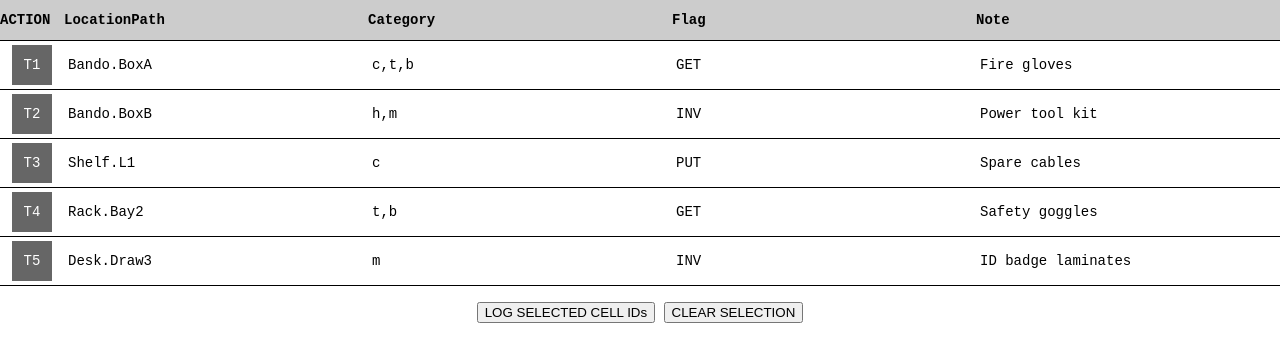
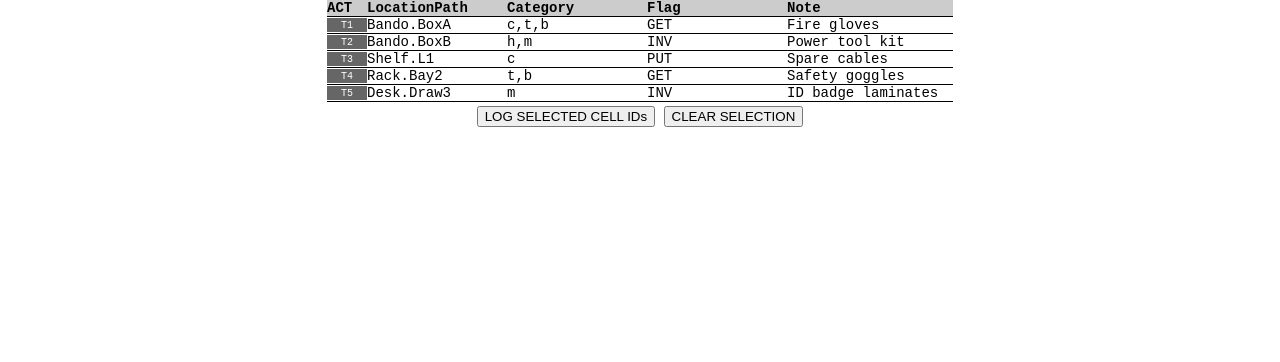
Before and after one commit to Emnolope/invt, a plain HTML site: page table.html in a window 1280 px wide. Drawn offline with Linux system fonts and the light colour scheme.

Commit message:
Gemini 3

```diff
--- a/table.html
+++ b/table.html
@@ -5,35 +5,72 @@
   <meta name="viewport" content="width=device-width, initial-scale=1.0">
   <title>Elegant Mobile Grid</title>
   <style>
-    /* Web 2.0 Plain CSS */
-    body {margin:0;font:14px 'Courier New', monospace}
+    /* Web 2.0 Space-Maximized CSS */
+    body {
+      margin: 0;
+      font: 14px 'Courier New', monospace;
+      overflow-x: auto; /* ENABLED horizontal scroll on the entire body */
+    }
     #App {
-      overflow-x: auto;
+      max-width: none; /* Removed constraint to allow width expansion */
+      width: fit-content; /* Width matches the inner grid content */
+      margin: 0 auto;
     }
-    #GridHeader,.Row {
-      display:grid;
-      grid-template-columns:64px repeat(4,1fr);
-      border-bottom:1px solid #000;
-      min-height:40px;
-      align-items:center
+    #GridHeader, .Row {
+      display: grid;
+      /* Fixed column widths to enable scrolling: 40px (Thumb) + 4 Data columns */
+      grid-template-columns: 40px 140px 140px 140px 166px;
+      width: 626px; /* Total fixed width for inner content */
+      border-bottom: 1px solid #000;
+      min-height: 16px; /* Reduced to minimum */
+      align-items: center;
     }
-    #GridHeader {font-weight:bold;background:#ccc}
-    .Cell {padding:4px;overflow:hidden;white-space:nowrap;user-select:none;touch-action:manipulation}
+    #GridHeader {
+      font-weight: bold;
+      background: #ccc;
+    }
+    .Cell {
+      /* Removed all padding */
+      overflow: hidden;
+      white-space: nowrap;
+      user-select: none;
+      touch-action: manipulation;
+    }
+    .ThumbCell {
+      text-align: center;
+    }
     .Thumb {
-      width:40px;height:40px;margin:0 auto;background:#666;color:#fff;
-      display:flex;align-items:center;justify-content:center
+      /* Collapsed height to fit text, removed margin/padding */
+      width: 100%;
+      height: 14px;
+      background: #666;
+      color: #fff;
+      display: flex;
+      align-items: center;
+      justify-content: center;
+      font-size: 10px;
     }
     /* Stark, clear state indicators */
-    .Selected {background:#8cf}
-    .Editing {background:#ff8}
-    input {width:98%;box-sizing:border-box;font:inherit;padding:2px;border:1px solid #000}
+    .Selected {
+      background: #8cf;
+    }
+    .Editing {
+      background: #ff8;
+    }
+    input {
+      width: 98%;
+      box-sizing: border-box;
+      font: inherit;
+      padding: 0; /* Removed padding */
+      border: 1px solid #000;
+    }
   </style>
 </head>
 <body>
   <div id="App">
     <div id="GridHeader"></div>
     <div id="GridBody"></div>
-    <div style="padding:16px;text-align:center">
+    <div style="padding:4px;text-align:center">
       <button onclick="logSelected()">LOG SELECTED CELL IDs</button>
       <button onclick="clearSelection()">CLEAR SELECTION</button>
     </div>
@@ -69,7 +106,7 @@
     // --- RENDERING ---
     const createHeader = ()=>{
       H.innerHTML='';
-      ['ACTION',...fieldNames].map(text=>{const c=D.createElement('div');c.className='HeaderCell';c.textContent=text;H.append(c)})
+      ['ACT',...fieldNames].map(text=>{const c=D.createElement('div');c.className='HeaderCell';c.textContent=text;H.append(c)})
     }
     const renderInventory = ()=>{
       B.innerHTML='';
@@ -114,7 +151,6 @@
     }
 
     const handleTap = (e,u,f,i)=>{
-      // Defensive: Stop click/tap event from bubbling up to avoid conflicts.
       e.stopPropagation()
 
       if(editingCellId)D.querySelector(`[${dataKeys.id}="${editingCellId}"] input`).blur()
@@ -129,7 +165,6 @@
 
       input.onblur=()=>saveEdit(u,f,input,c)
 
-      // Fix for Backspace: Stop propagation on keydown to ensure input handles the key.
       input.onkeydown = ev => {
         ev.stopPropagation()
         if(ev.key === 'Enter') ev.currentTarget.blur()
```
